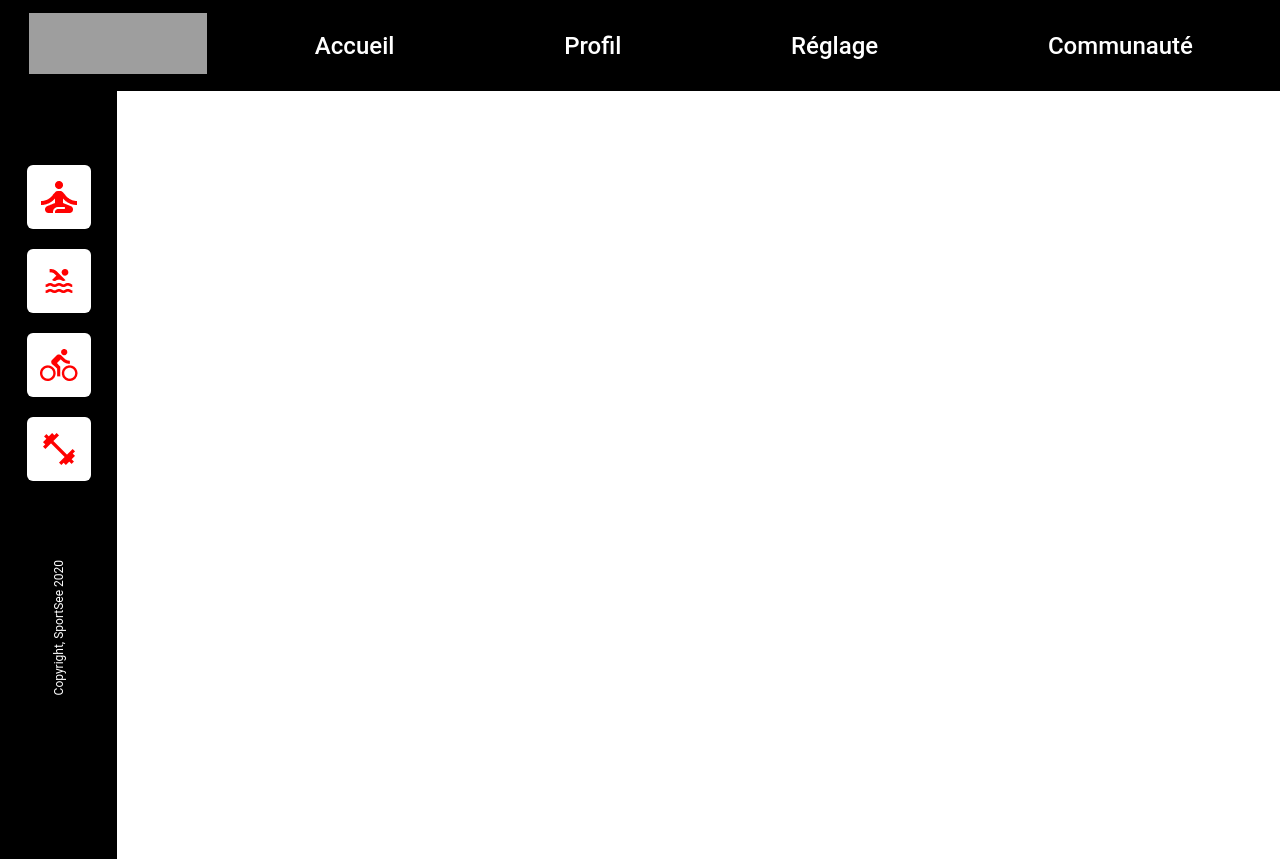
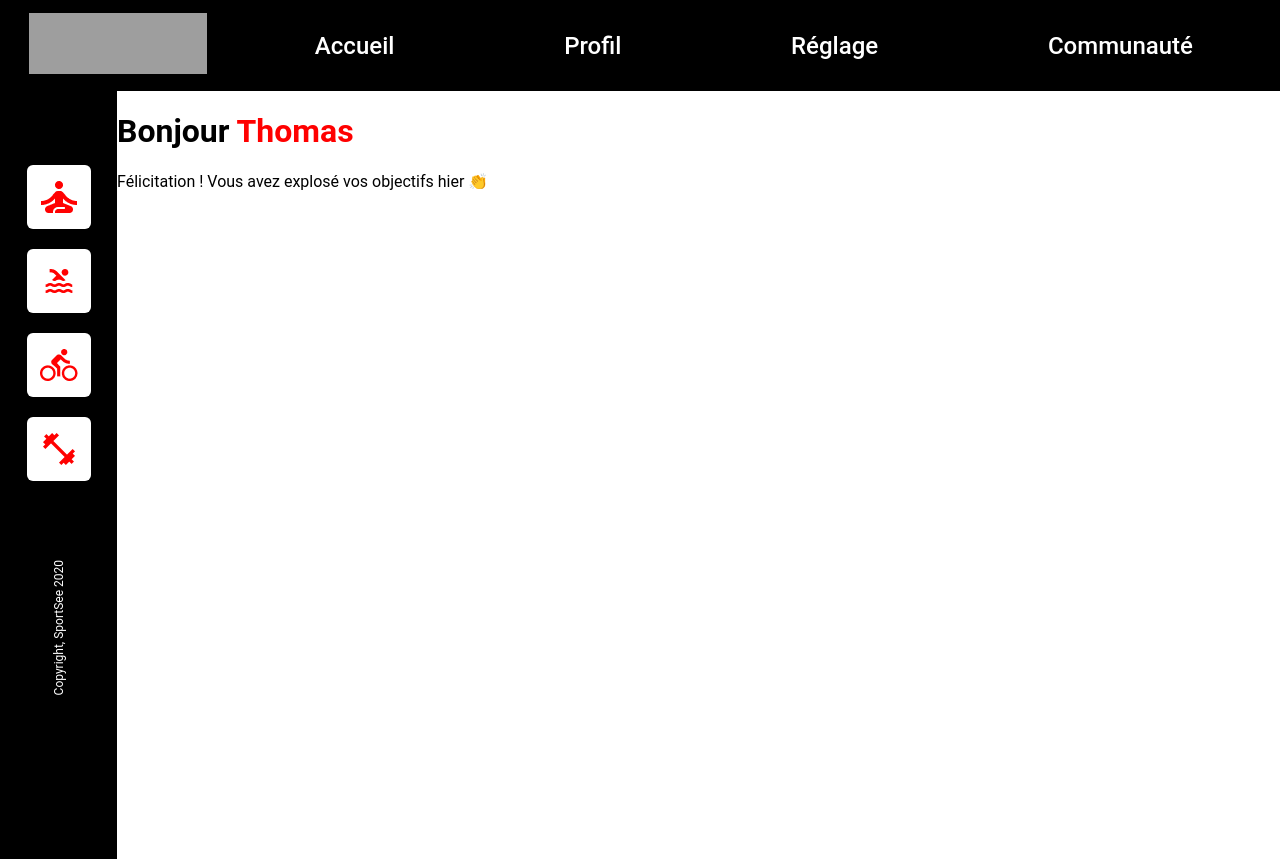
Before and after one commit to carra1358/amandine_carreno_p12_030322, a React (Create React App) app: page / in a window 1280 px wide. Shown: the top 859 px of the page. Built offline with nearby package versions, Linux system fonts and the light colour scheme; grey boxes are pictures that could not be loaded.

Commit message:
greetings added

```diff
--- a/src/App.js
+++ b/src/App.js
@@ -5,6 +5,7 @@ import swim from "./assets/icons/swim.png";
 import barbel from "./assets/icons/barbel.png"
 import bike from "./assets/icons/bike.png"
 import Icon from './components/Icon';
+import Greetings from './components/Greetings';
 
 const iconsNav = [yoga,swim,bike,barbel]
 
@@ -26,15 +27,18 @@ function App() {
         </nav>
       </header>
        <div className='main_content'>
-         <aside className='vertical_bar'>
-           <nav className='second_nav'>
+       <div className='vertical_bar'>
+       <nav className='second_nav'>
             {iconsNav.map((icon) => {
               return <a href='#' key={icon}><Icon src={icon} background="white" StyleName="icons_vertical_nav"/></a>
             } )}
            </nav>
            <span className='copyright_text'>Copyright, SportSee 2020</span>
-         </aside>
-         <main className='user_content'></main>
+         </div>
+
+         <main className='user_content'>
+           <Greetings name={"Thomas"}/>
+         </main>
        </div>
     </div>
   );
--- /dev/null
+++ b/src/components/Greetings.jsx
@@ -0,0 +1,16 @@
+
+
+function Greetings ({name}){
+
+    return(
+
+        <div>
+            <h1>Bonjour <span className="greettings_name">{name}</span></h1>
+            <p className="greetings_message">Félicitation ! Vous avez explosé vos objectifs hier 👏</p>
+
+        </div>
+    )
+
+}
+
+export default Greetings;
--- a/src/index.css
+++ b/src/index.css
@@ -1,6 +1,6 @@
 body {
   margin: 0;
-  overflow: hidden;
+
   font-family: 'Roboto', 'Oxygen',
     'Ubuntu', 'Cantarell', 'Fira Sans', 'Droid Sans', 'Helvetica Neue',
     sans-serif;
--- /dev/null
+++ b/src/styles/_greetings.scss
@@ -0,0 +1,4 @@
+
+.greettings_name{
+    color: red;
+}
--- /dev/null
+++ b/src/styles/_icon.scss
@@ -0,0 +1,9 @@
+.icons_vertical_nav{
+    width: 64px;
+    height: 64px;
+    border-radius: 6px;
+    margin-bottom: 20px;
+    display: flex;
+    justify-content: center;
+    align-items: center;
+}
--- a/src/styles/app.scss
+++ b/src/styles/app.scss
@@ -1,3 +1,5 @@
+@use "_greetings.scss";
+@use "_icon.scss";
 
 .nav_container{
     width: 76%;
@@ -39,12 +41,16 @@
 
 }
 
+.main_content{
+    display: flex;
+}
 
 
 .vertical_bar{
     width: 117px;
     min-height: 768px;
     max-height: 1133px;
+    margin: 0 !important;
      background-color: black;
      display: flex;
      flex-direction: column;
@@ -53,15 +59,7 @@
 
     }
 
-.icons_vertical_nav{
-    width: 64px;
-    height: 64px;
-    border-radius: 6px;
-    margin-bottom: 20px;
-    display: flex;
-    justify-content: center;
-    align-items: center;
-}
+
 
 .copyright_text{
     font-size: 12px;
```
